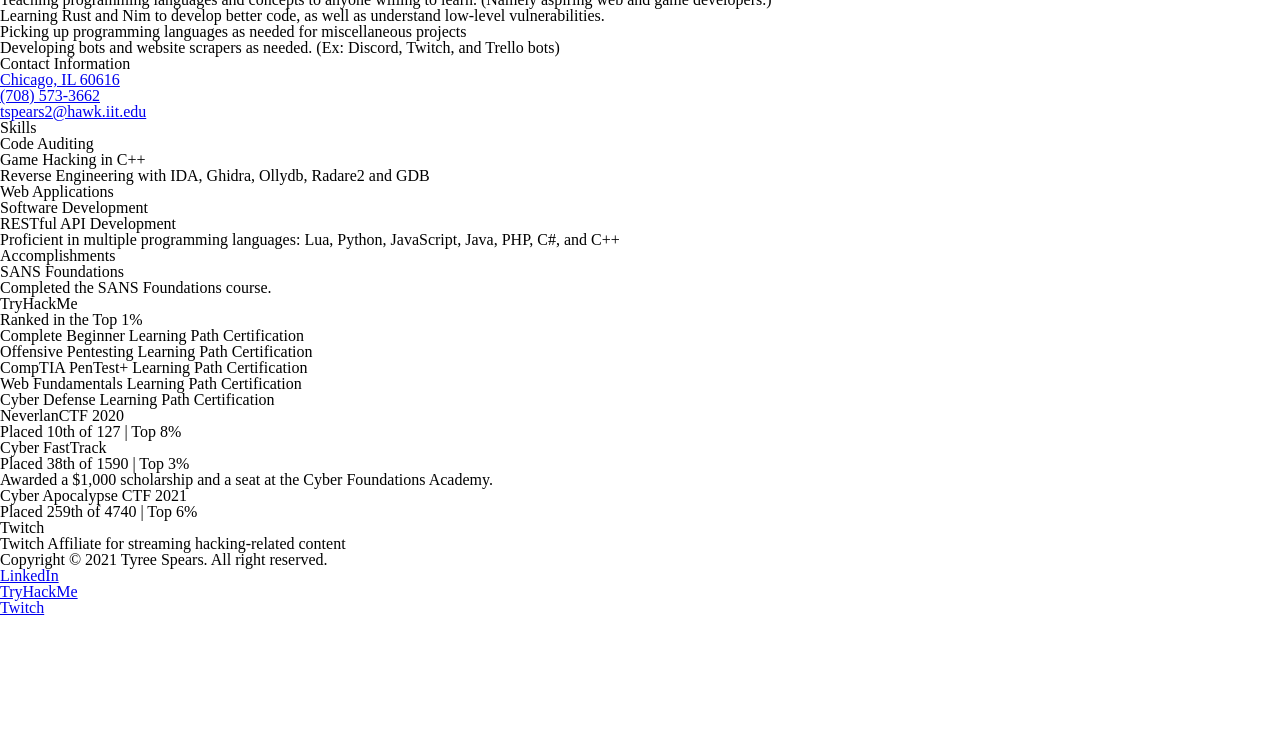
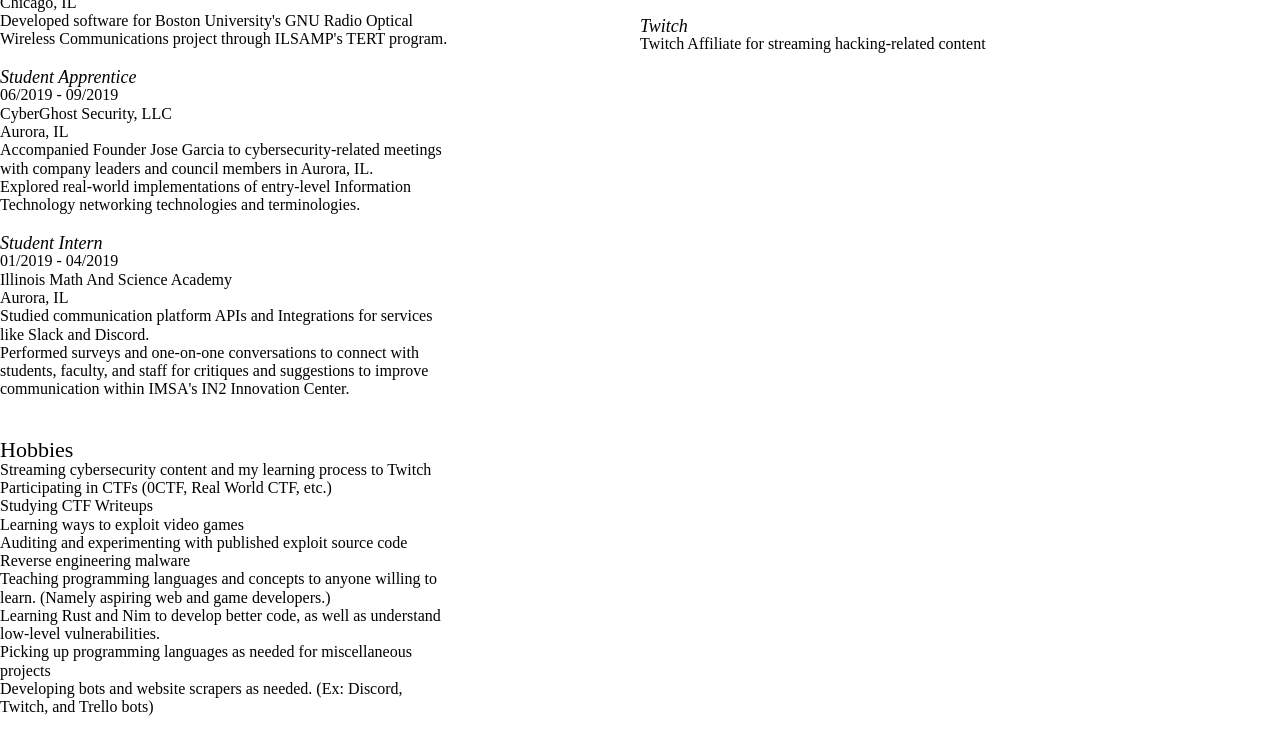
Before and after one commit to A1-exe/ProjectTwo, a plain HTML site: page resume/index.html in a window 1280 px wide. Shown: the part 760-1506 px from the top of the page. Before the commit the page ends 1376 px from the top, so only its background shows below. Drawn offline with Linux system fonts and the light colour scheme.

Commit message:
Add generic styles.

```diff
--- a/screen.css
+++ b/screen.css
@@ -7,3 +7,56 @@
 /* stylelint-enable */
 
 /* Begin site styles below */
+
+/* == GENERAL STYLES == */
+/* HEADERS */
+header {
+  padding-bottom: 1;
+}
+
+header h1 {
+  font-size: 1.5rem; /* 24 / 16 = 1.5 */
+}
+
+header h2 {
+  font-size: 1.375rem; /* 22 / 16 = 1.375 */
+}
+
+header h3, header h4 {
+  font-size: 1.125rem; /* 18 / 16 = 1.125 */
+  font-style: italic;
+}
+
+/* SECTIONS */
+section {
+  display: inline-flex;
+  flex-direction: column;
+  width: 35vw;
+  padding-bottom: 1.25em; /* 20 / 16 = 1.25 */
+}
+
+/* OTHER */
+p, li {
+  font-size: 1rem; /* 16 / 16 = 1 */
+  line-height: 1.14285714em; /* 16 * 1.14285714 = 18 */
+  overflow-wrap: break-word;
+}
+
+/* == RESUME STYLES == */
+#resume-main {
+  display: flex;
+}
+
+#body-main {
+  width: 50vw;
+}
+
+#body-other {
+  width: 50vw;
+}
+
+/* == COURSEWORK STYLES == */
+#courses-main {
+  display: flex;
+  flex-direction: column;
+}
```
